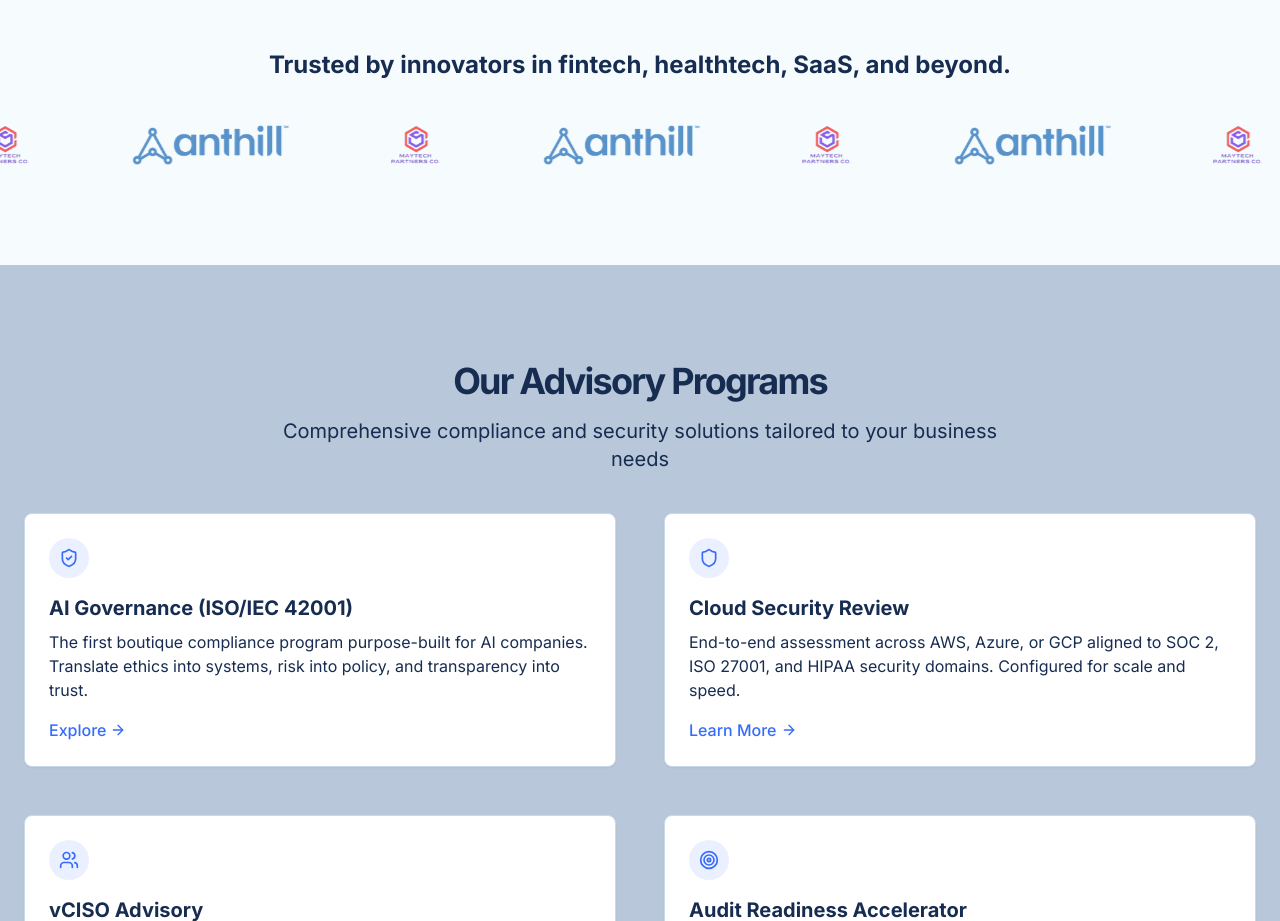
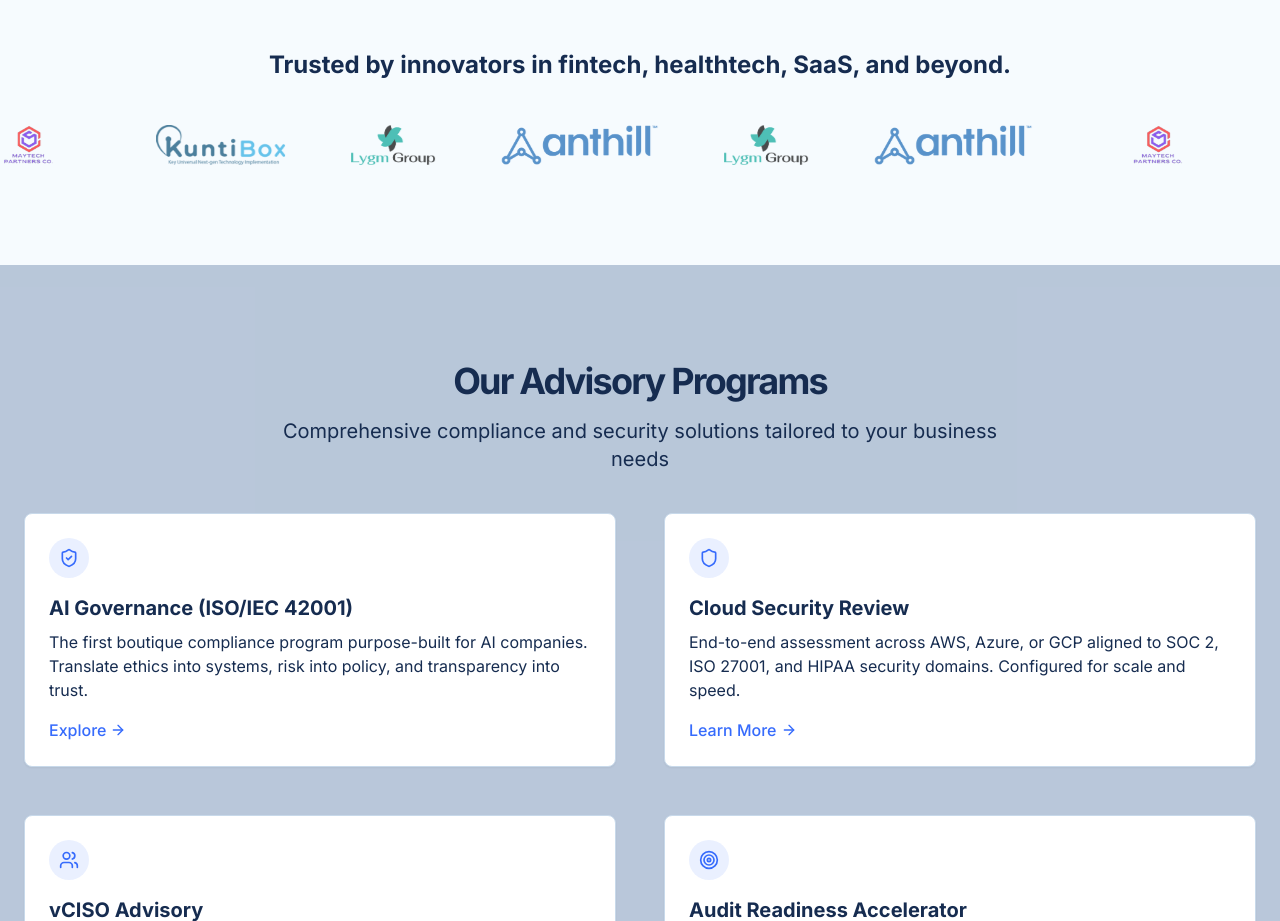
Before and after one commit to gabrielmussafiri/Lym_Website_llc, a Next.js app: page / in a window 1280 px wide. Shown: the part 2000-2921 px from the top of the page. Built offline with nearby package versions, Linux system fonts and the light colour scheme.

Commit message:
add picture logo

```diff
--- a/app/page.tsx
+++ b/app/page.tsx
@@ -328,10 +328,10 @@ export default function Home() {
             {[
               { name: "Anthill", logo: "./anthil.png" },
               { name: "MayTech", logo: "./maytech.png" },
+              { name: "Kunti", logo: "./kunti.png" },
+              { name: "Lygm", logo: "./lygm.png" },
               { name: "Anthill", logo: "./anthil.png" },
-              { name: "MayTech", logo: "./maytech.png" },
-              { name: "Anthill", logo: "./anthil.png" },
-              { name: "MayTech", logo: "./maytech.png" },
+              { name: "Lygm", logo: "./lygm.png" },
             ].map((company, i) => (
               <div
                 key={i}
@@ -349,10 +349,10 @@ export default function Home() {
             {[
               { name: "Anthill", logo: "./anthil.png" },
               { name: "MayTech", logo: "./maytech.png" },
+              { name: "Kunti", logo: "./kunti.png" },
+              { name: "Lygm", logo: "./lygm.png" },
               { name: "Anthill", logo: "./anthil.png" },
-              { name: "MayTech", logo: "./maytech.png" },
-              { name: "Anthill", logo: "./anthil.png" },
-              { name: "MayTech", logo: "./maytech.png" },
+              { name: "Lygm", logo: "./lygm.png" },
             ].map((company, i) => (
               <div
                 key={`dup-${i}`}
```
Also changed, not shown: public/kunti.png (added), public/lygm.png (added).
